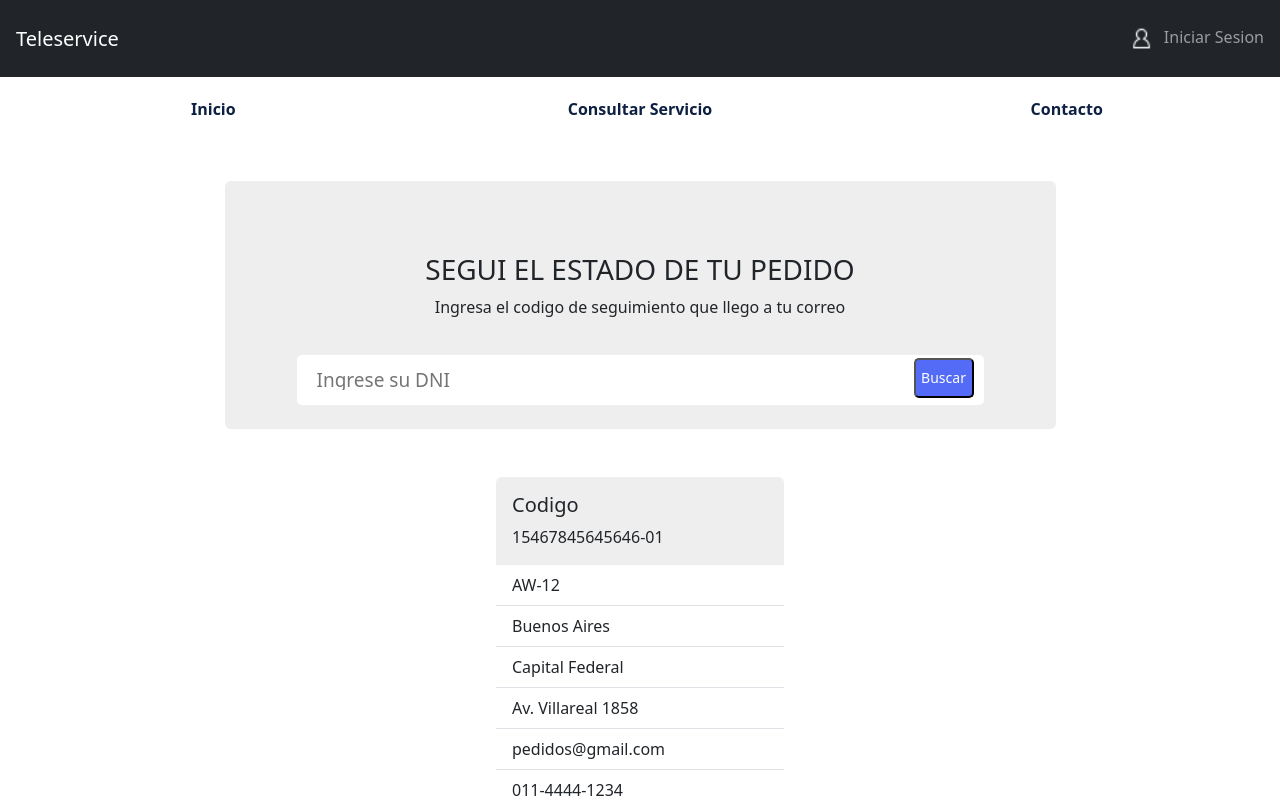
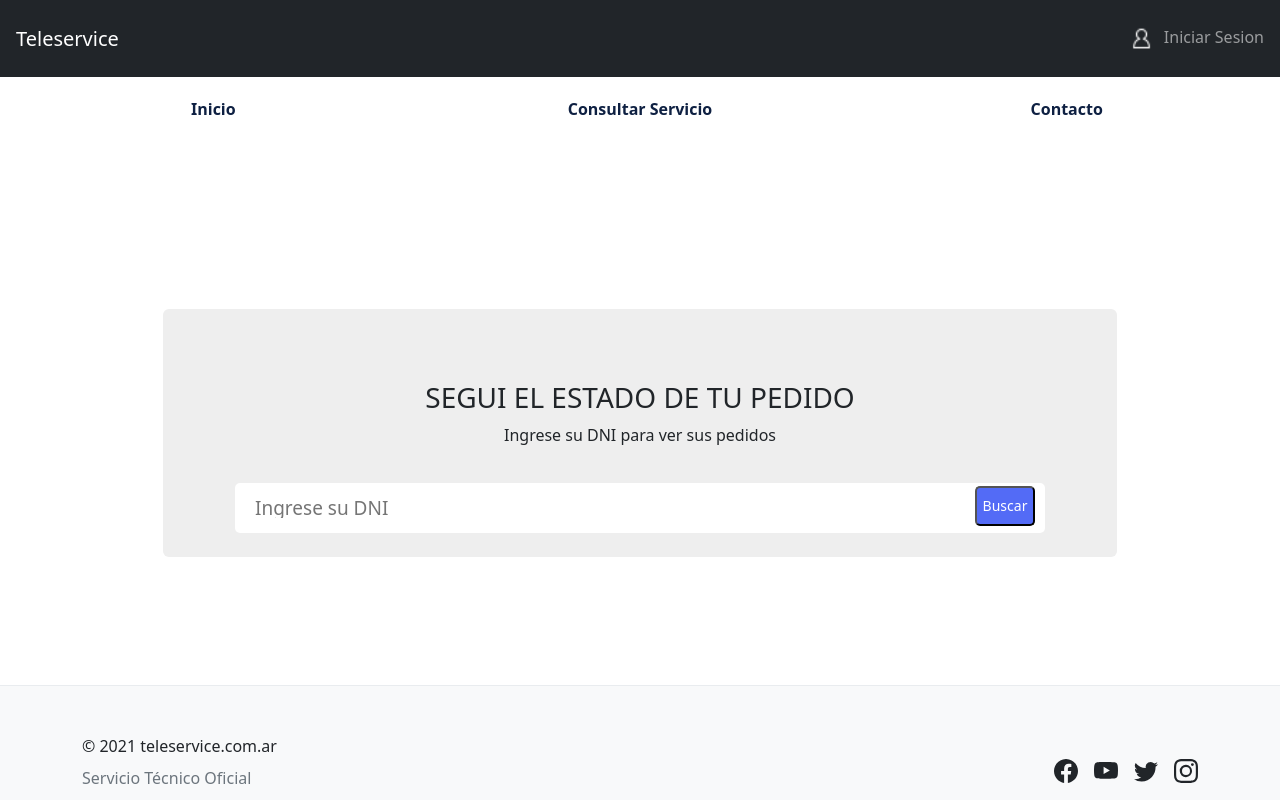
Before and after one commit to IJSagnella/ReactTP, a React (Vite) app in the folder tp-frontend/: page /consulta in a window 1280 px wide. Shown: the top 800 px of the page. Built offline with nearby package versions, Linux system fonts and the light colour scheme.

Commit message:
Muestro ordenes en las cartas de pedidos
De las ordenes arreglo para que recupere solo el result, de la lista la recorro y por cada una creo su carta pedido

```diff
--- /dev/null
+++ b/tp-frontend/src/components/Pedido.jsx
@@ -0,0 +1,18 @@
+import '../css/Pedido.css';
+
+export const Pedido = ({numero_pedido, producto, estado, defecto, reparacion, sucursal}) => {
+    return (
+        <div className="row d-flex justify-content-center card carta-pedido">
+            <div className="card-body">
+                <h5 className="card-title">Nro. Pedido: {numero_pedido}</h5>
+            </div>
+            <ul className="list-group list-group-flush">
+                <li className="list-group-item">Producto: {producto}</li>
+                <li className="list-group-item">Estado: {estado}</li>
+                <li className="list-group-item">Defecto: {defecto}</li>
+                <li className="list-group-item">Reparación: {reparacion}</li>
+                <li className="list-group-item">Sucursal: {sucursal}</li>
+            </ul>
+        </div>
+    );
+};
--- a/tp-frontend/src/components/Pedidos.jsx
+++ /dev/null
@@ -1,23 +0,0 @@
-import '../css/Pedidos.css';
-
-export const Pedidos = () => {
-    return(
-        <>
-        <div className="row d-flex justify-content-center card carta-pedido">
-            <div className="card-body">
-                <h5 className="card-title">Codigo</h5>
-                <p className="card-text">15467845645646-01</p>
-            </div>
-            <ul className="list-group list-group-flush">
-                <li className="list-group-item">AW-12</li>
-                <li className="list-group-item">Buenos Aires</li>
-                <li className="list-group-item">Capital Federal</li>
-                <li className="list-group-item">Av. Villareal 1858</li>
-                <li className="list-group-item">pedidos@gmail.com</li>
-                <li className="list-group-item">011-4444-1234</li>
-                <li className="list-group-item">16:00 a 18:00</li>
-            </ul>
-        </div>
-        </>
-    )
-}
--- a/tp-frontend/src/css/Consulta.css
+++ b/tp-frontend/src/css/Consulta.css
@@ -1,11 +1,12 @@
-.container {
+.container-consulta {
+    height: 65vh;
     display: flex;
     justify-content: center;
     flex-direction: column;
     margin: 0 auto;
 }
 
-.card{
+.card {
     border: none;
     background: #eee;
 }
--- a/tp-frontend/src/pages/Consulta.jsx
+++ b/tp-frontend/src/pages/Consulta.jsx
@@ -1,12 +1,12 @@
 import '../css/Consulta.css';
 import React, { useState } from 'react';
-import { Pedidos } from '../components/Pedidos';
+import { Pedido } from '../components/Pedido';
 import { buscarOrdenesPor } from '../services/OrdenesService';
 
 
 export const Consulta = () => {
     const [dni, setDni] = useState('');
-    const [listaDeOrdenes, setOrdenes] = useState(null);
+    const [listaDeOrdenes, setOrdenes] = useState([]);
 
     const actualizarDni = (event) => {
         setDni(event.target.value);
@@ -15,20 +15,19 @@ export const Consulta = () => {
     const ordenesPor = async (dni) => {
         try {
             const resultado = await buscarOrdenesPor(dni);
-            setOrdenes(resultado);
+            setOrdenes(resultado.result);
         } catch (error) {
             alert(`Error al obtener las ordenes del ${dni}`);
         }
     };
 
-    return(
-        <>
-    <div className="container mt-4">
+    return (
+    <div className="container-consulta mt-4">
         <div className="row d-flex justify-content-center">
             <div className="col-md-9">
                 <div className="card p-4 mt-3">
                     <h3 className="heading mt-5 text-center">SEGUI EL ESTADO DE TU PEDIDO</h3>
-                    <p className="text-center">Ingresa el codigo de seguimiento que llego a tu correo</p>
+                    <p className="text-center">Ingrese su DNI para ver sus pedidos</p>
                     <div className="d-flex justify-content-center px-5">
                         <div className="search">
                             <input
@@ -40,19 +39,22 @@ export const Consulta = () => {
                             name=""
                             />
                             <button className="search-icon" onClick={() => ordenesPor(dni)}>Buscar</button>
-                            {listaDeOrdenes && (
-                                <div>
-                                    <h2>Orden por Dni: {dni}</h2>
-                                    <pre>{JSON.stringify(listaDeOrdenes, null, 2)}</pre>
-                                </div>
-                            )}
                         </div>
                     </div>
                 </div>
             </div>
         </div>
-        <Pedidos/>
+        {listaDeOrdenes?.map((orden, indice) => (
+            <Pedido
+                key={indice}
+                numero_pedido={orden.id}
+                producto={orden.producto}
+                estado={orden.estado}
+                defecto={orden.defecto}
+                reparacion={orden.reparacion}
+                sucursal={orden.sucursal}
+            />
+        ))}
     </div>
-    </>
     );
 }
```
Also changed, not shown: tp-frontend/src/css/Pedido.css (renamed from tp-frontend/src/css/Pedidos.css).
